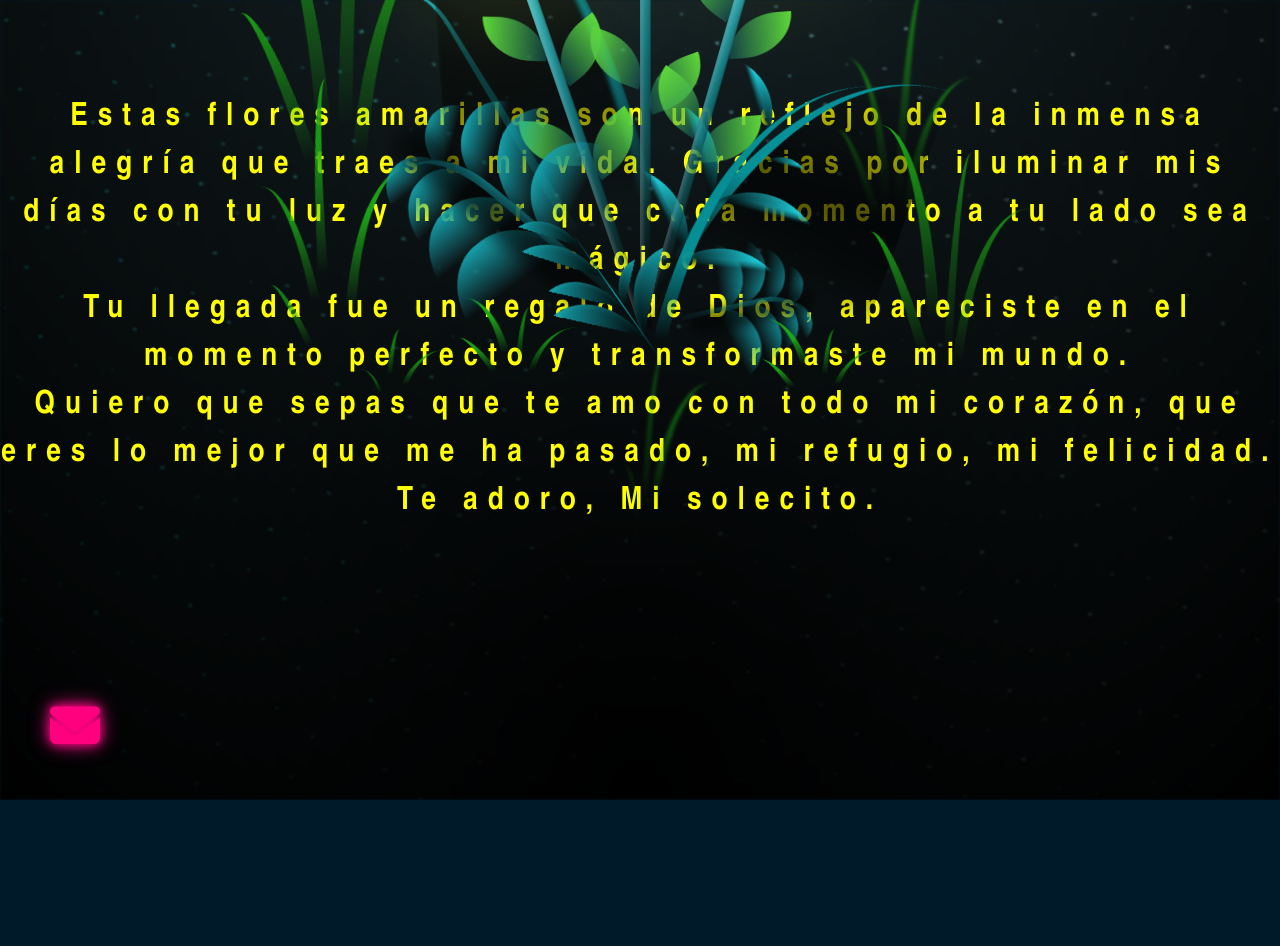
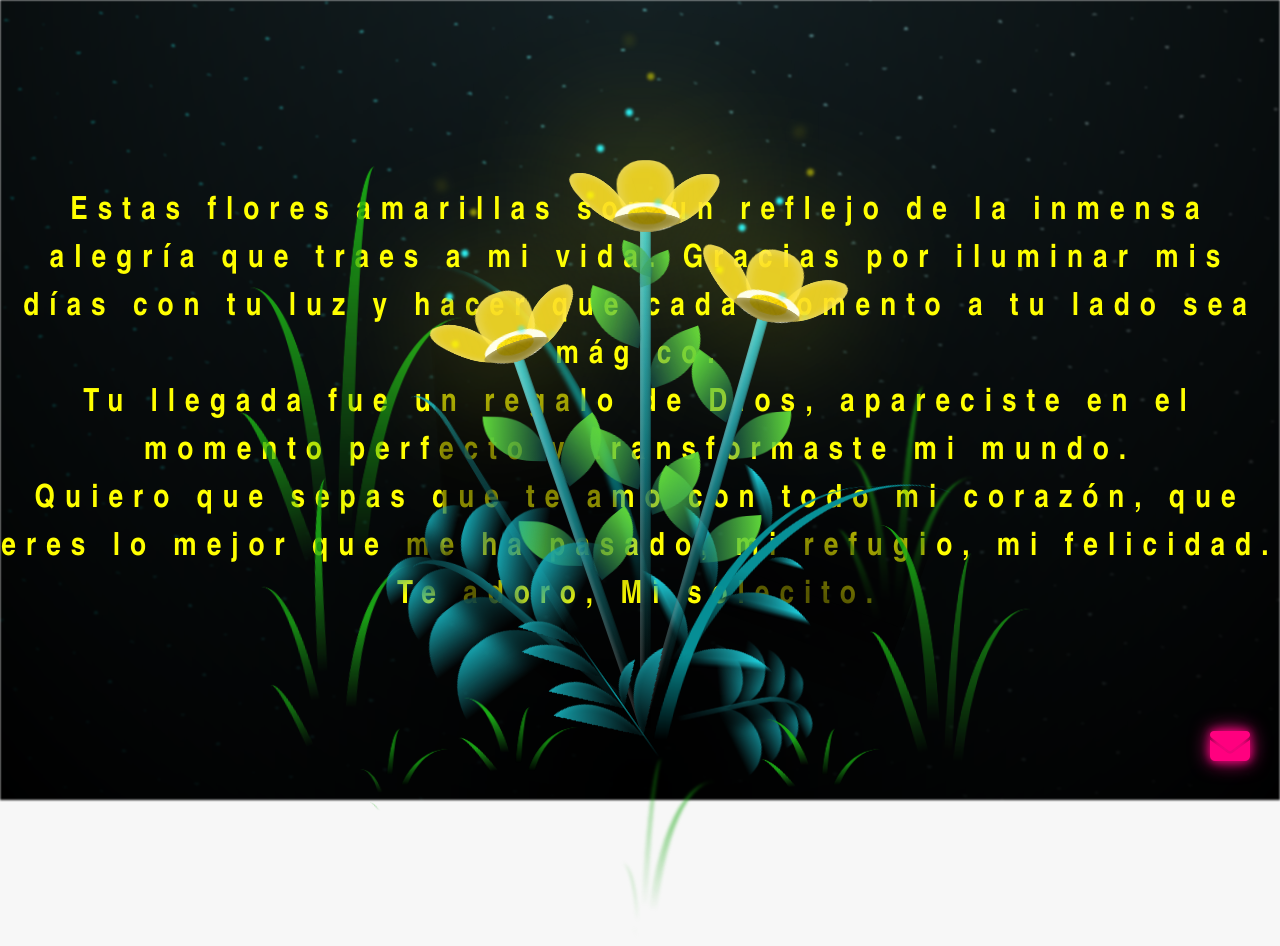
Before and after one commit to fabiocor01/Mi-Solecito, a plain HTML site: page flower.html in a window 1280 px wide. Before the commit the page ends 800 px from the top, so only its background shows below. Drawn offline with Linux system fonts and the light colour scheme.

Commit message:
Quinto Commit

```diff
--- /dev/null
+++ b/css/styles1.css
@@ -0,0 +1,18 @@
+.icono {
+    position: fixed; /* Fijo en pantalla */
+    bottom: 20px; /* Lo posiciona en la parte inferior */
+    right: 20px; /* Lo coloca en la esquina inferior derecha */
+    font-size: 40px;
+    color: #ff007f;
+    text-shadow: 0 0 10px #ff007f, 0 0 20px #ff1493;
+    background: rgba(0, 0, 0, 0.5);
+    padding: 10px;
+    border-radius: 50%;
+    transition: transform 0.3s ease, background 0.3s ease;
+    z-index: 100; /* Asegura que esté por encima del contenido */
+}
+
+.icono:hover {
+    transform: scale(1.2);
+    background: rgba(255, 0, 127, 0.7);
+}
--- a/flower.html
+++ b/flower.html
@@ -8,21 +8,20 @@
     <link rel="icon" href="img/flowers.png" type="image/x-icon" />
     <title>Solecito</title>
     <link rel="stylesheet" href="https://cdnjs.cloudflare.com/ajax/libs/font-awesome/6.7.2/css/all.min.css" integrity="sha512-Evv84Mr4kqVGRNSgIGL/F/aIDqQb7xQ2vcrdIwxfjThSH8CSR7PBEakCr51Ck+w+/U6swU2Im1vVX0SVk9ABhg==" crossorigin="anonymous" referrerpolicy="no-referrer" />
-    <link rel="stylesheet" href="styles.css">
+    <link rel="stylesheet" href="css/styles1.css">
   </head>
   <body class="container">
     <audio src="sound/Fonseca - Que Suerte Tenerte (Audio).mp3" autoplay></audio>
     <div id="lyrics">
     </div>
-    <a href="https://euphonious-faun-bbb0b0.netlify.app/" target="_blank" class="icono">
-      <i class="fa-solid fa-envelope"></i>
-  </a>
-
 
     <h1 class="titulo">Estas flores amarillas son un reflejo de la inmensa alegría que traes a mi vida. Gracias por iluminar mis días con tu luz y hacer que cada momento a tu lado sea mágico. <br>
       Tu llegada fue un regalo de Dios, apareciste en el momento perfecto y transformaste mi mundo.<br>
       Quiero que sepas que te amo con todo mi corazón, que eres lo mejor que me ha pasado, mi refugio, mi felicidad. Te adoro, Mi solecito.
     </h1>
+    <a href="https://euphonious-faun-bbb0b0.netlify.app/" target="_blank" class="icono">
+      <i class="fa-solid fa-envelope"></i>
+  </a>
 
     <div class="night"></div>
     <div class="flowers">
--- a/styles.css
+++ /dev/null
@@ -1,33 +0,0 @@
-/* Mantiene el diseño centrado */
-body {
-    display: flex;
-    align-items: center;
-    justify-content: center;
-    min-height: 100vh;
-    background: #011a29;
-    margin: 0;
-}
-
-/* Estilos del icono en la parte inferior izquierda */
-.icono {
-    position: fixed;
-    bottom: 20px;
-    left: 20px;
-    font-size: 30px;
-    color: #ff007f; /* Rosa neón brillante */
-    text-decoration: none;
-    transition: color 0.3s ease-in-out;
-}
-
-/* Efecto al pasar el cursor */
-.icono:hover {
-    color: #ff1493; /* Un rosa aún más vibrante */
-}
-
-/* Estilos para el icono */
-.fa-solid {
-    color: #ff007f; /* Rosa neón */
-    font-size: 50px;
-    margin: 30px;
-    text-shadow: 0 0 10px #ff007f, 0 0 20px #ff1493; /* Efecto de brillo */
-}
```
